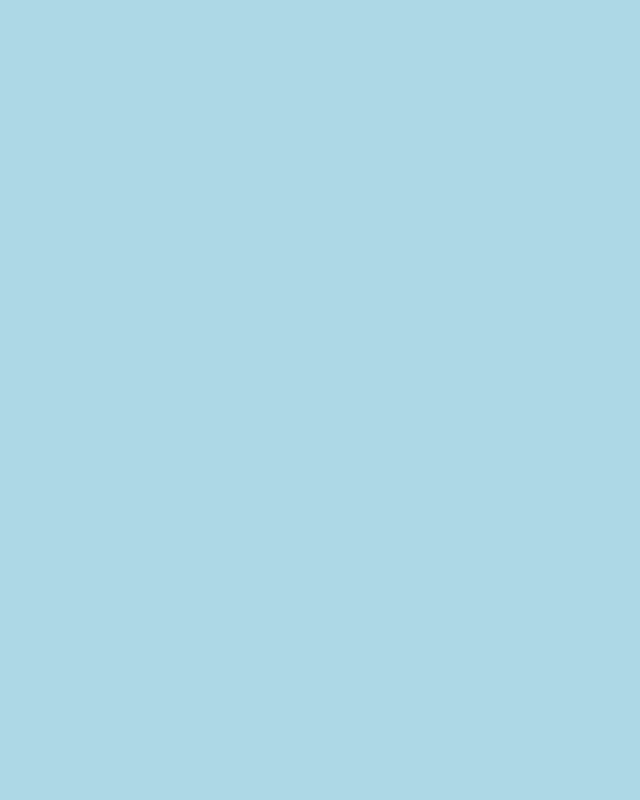
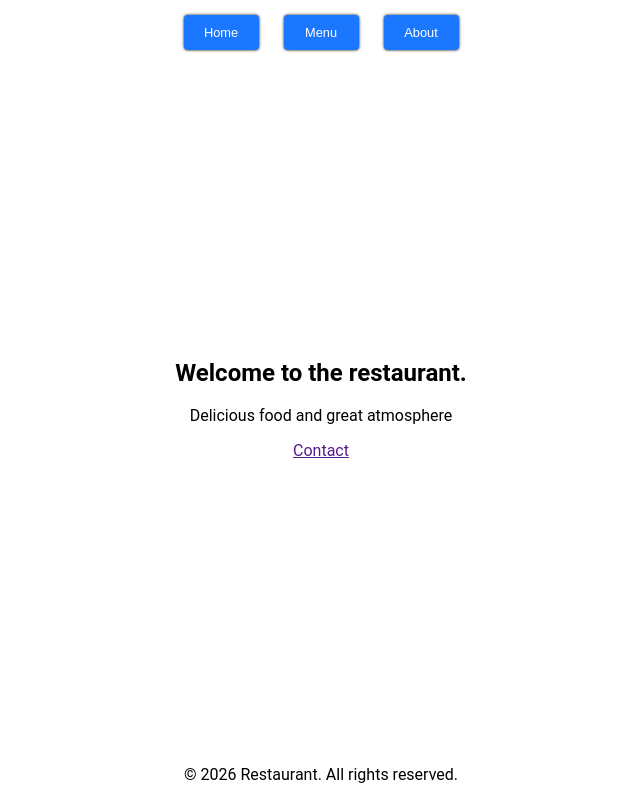
Before and after one commit to wahyu1337/restaurant-page, a website built with webpack: page src/template.html in a window 1280 px wide. Shown: the whole page, without its empty margins (319-959 px from the left). Built offline with nearby package versions, Linux system fonts and the light colour scheme.

Commit message:
Update CSS centering content

```diff
--- a/src/index.js
+++ b/src/index.js
@@ -1,4 +1,5 @@
 // entry file
-import testCss from "./style.css";
+import style from "./style.css";
 
-console.log('test');
+console.log("Alert Testing!");
+alert("Alert!");
--- a/src/style.css
+++ b/src/style.css
@@ -1,3 +1,48 @@
-body {
-    background-color: lightblue;
+body{
+    display: flex;
+    flex-direction: column;
+    justify-content: space-between;
+    font-family: "Roboto";
+    height: 100vh;
+    margin: 0;
+    padding: 0;
 }
+
+button {
+    padding: 10px;
+    width: 75px;
+    border: none;
+    box-shadow: 0 0 3px black;
+    border-radius: 4px;
+    background-color: rgb(28, 119, 255);
+    font-size: 0.8rem;
+    color: white;
+    cursor: pointer;
+    transition: all 0.1s;
+}
+
+button:hover{
+    transform: scale(1.15);
+    box-shadow: 0 0 10px black;
+}
+
+header{
+    display: grid;
+    margin-top: 15px;
+    justify-content: center;
+}
+
+nav{
+   display: grid;
+   grid-template-columns: repeat(3, 1fr);
+   column-gap: 25px;
+}
+
+#content{
+    justify-items: center;
+    text-align: center;
+}
+
+footer{
+    justify-items: center;
+}
--- a/src/template.html
+++ b/src/template.html
@@ -6,6 +6,23 @@
     <title>Restaurant Page</title>
 </head>
 <body>
-
+    <!-- Header -->
+    <header>
+        <nav>
+            <button>Home</button>
+            <button>Menu</button>
+            <button>About</button>
+        </nav>
+    </header>
+    <!-- Main Content -->
+     <div id="content">
+        <h2>Welcome to the restaurant.</h2>
+        <p>Delicious food and great atmosphere</p>
+        <a href="">Contact</a>
+     </div>
+    <!-- Footer -->
+     <footer>
+        <p>&copy; 2026 Restaurant. All rights reserved.</p>
+     </footer>
 </body>
 </html>
```
